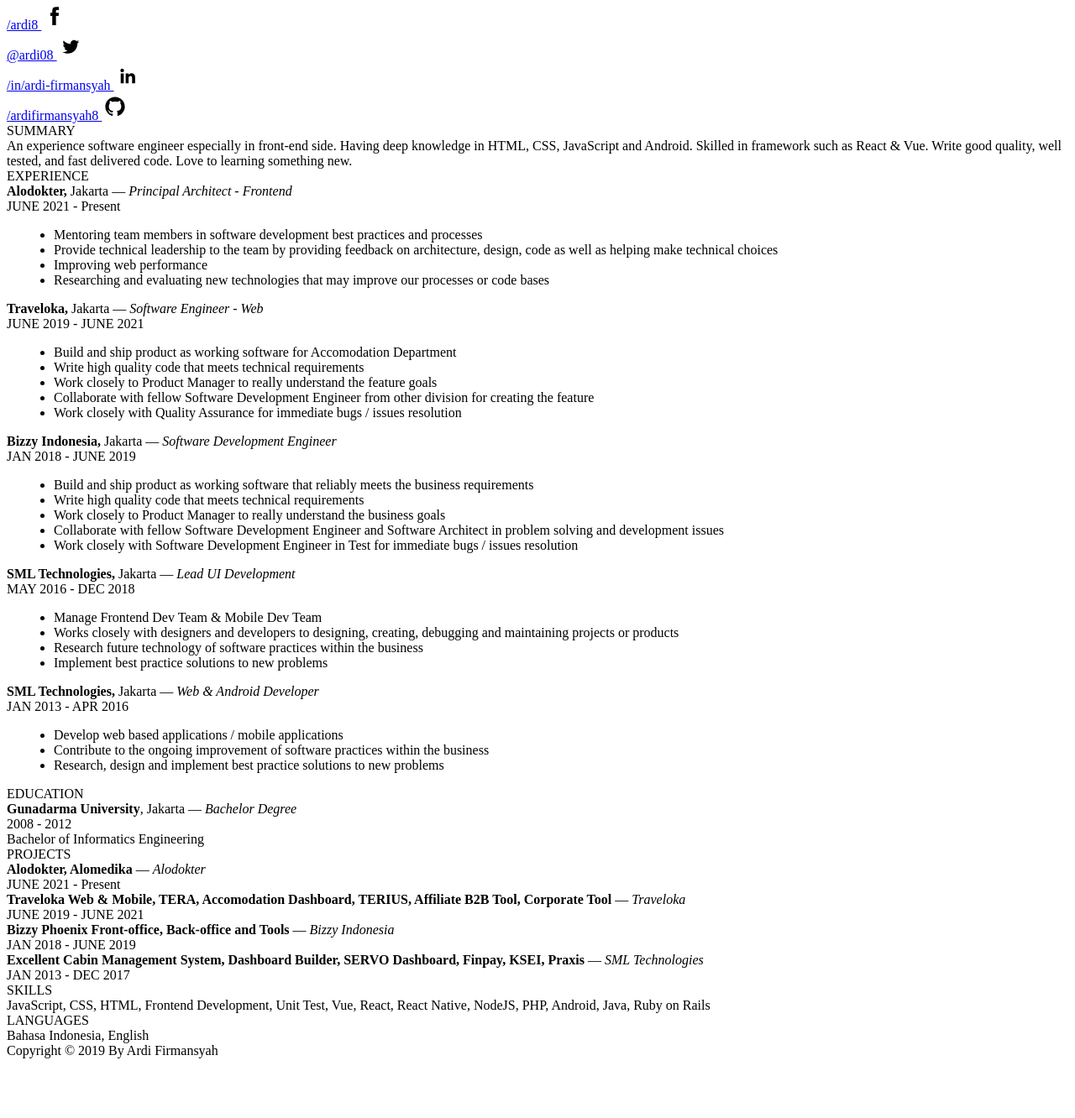
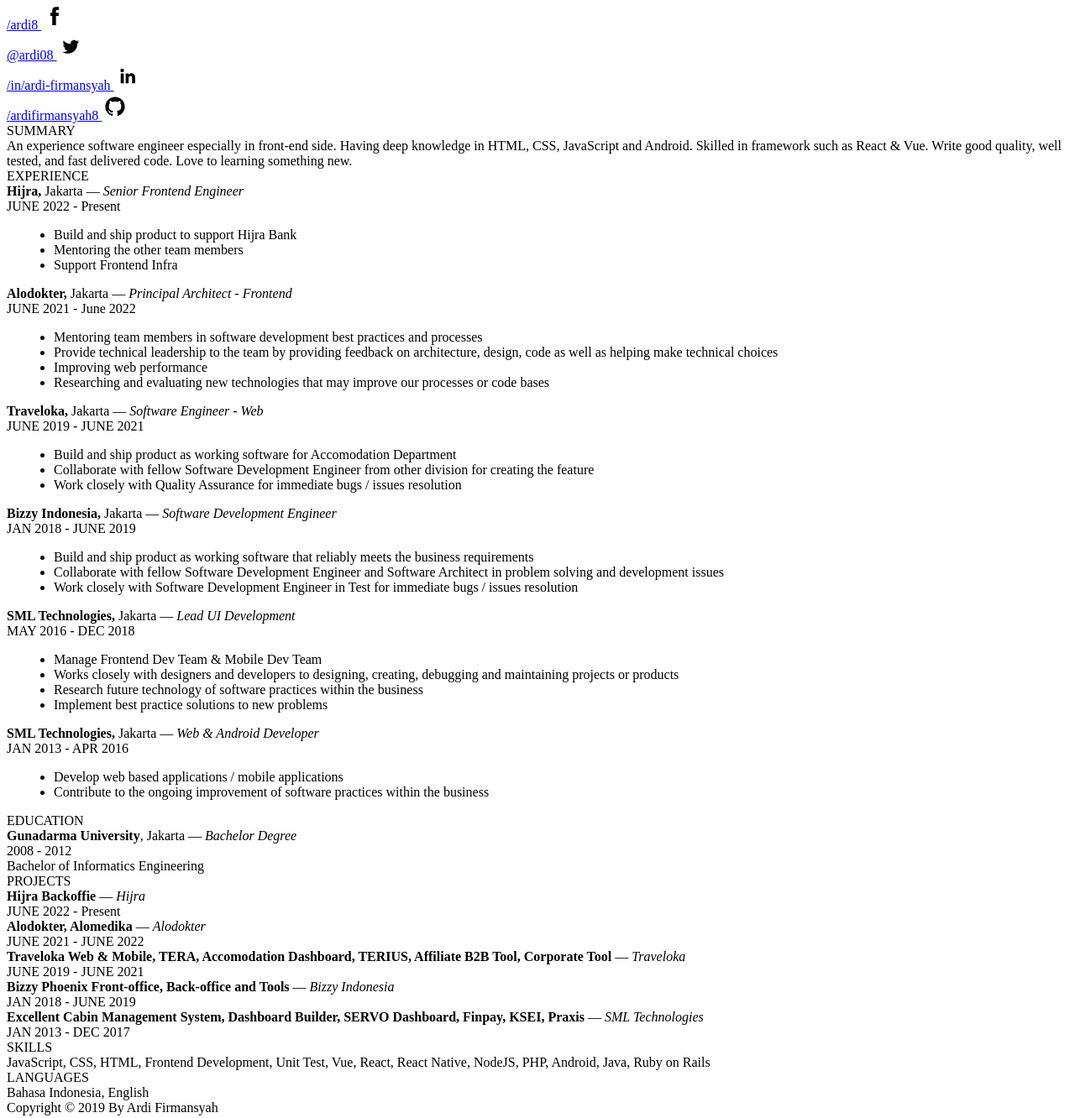
Before and after one commit to ardifirmansyah8/curriculum-vitae, a website: page src/index.ejs in a window 1280 px wide. Shown: the part 520-1852 px from the top of the page at 84% size. Before the commit the page ends 1789 px from the top, so only its background shows below. Drawn offline with nearby package versions, Linux system fonts and the light colour scheme; files that its build step writes are made by us from their sources.

Commit message:
chore: update cv

```diff
--- a/package.json
+++ b/package.json
@@ -36,11 +36,11 @@
     "gh-pages": "^2.0.1",
     "html-webpack-plugin": "^3.2.0",
     "mini-css-extract-plugin": "^0.5.0",
-    "node-sass": "^4.11.0",
+    "node-sass": "^6.0.0",
     "optimize-css-assets-webpack-plugin": "^5.0.1",
     "postcss-loader": "^3.0.0",
     "rimraf": "^2.6.3",
-    "sass-loader": "^7.1.0",
+    "sass-loader": "^10.0.5",
     "style-loader": "^0.23.1",
     "uglifyjs-webpack-plugin": "^2.1.2",
     "webpack": "^4.29.6",
--- a/src/index.ejs
+++ b/src/index.ejs
@@ -106,7 +106,7 @@
             <figure class="image image is-128x128">
               <img
                 class="is-rounded"
-                src="https://media-exp1.licdn.com/dms/image/C5603AQGAqG-LmOmg3g/profile-displayphoto-shrink_400_400/0/1626281760513?e=1638403200&v=beta&t=SXNLN5PIiFQSONOfbl-6lwrotgDOcx6r8YWtbEQZBz0"
+                src="https://media.licdn.com/dms/image/C5603AQGAqG-LmOmg3g/profile-displayphoto-shrink_100_100/0/1626281760513?e=1683158400&v=beta&t=Jt3pZNOIwiLNIq1Nj0ggShrmhTPShChWh1_7C8COXCo"
               />
             </figure>
           </div>
@@ -191,12 +191,34 @@
               </div>
               <div class="item">
                 <div class="is-size-5">
+                  <b>Hijra,</b>
+                  <span class="has-text-weight-semi-bold"
+                    >Jakarta — <i>Senior Frontend Engineer</i></span
+                  >
+                </div>
+                <div class="is-size-7">JUNE 2022 - Present</div>
+                <div>
+                  <ul style="list-style: disc; margin-left: 1em;">
+                    <li>
+                      Build and ship product to support Hijra Bank
+                    </li>
+                    <li>
+                      Mentoring the other team members
+                    </li>
+                    <li>
+                      Support Frontend Infra
+                    </li>
+                  </ul>
+                </div>
+              </div>
+              <div class="item">
+                <div class="is-size-5">
                   <b>Alodokter,</b>
                   <span class="has-text-weight-semi-bold"
                     >Jakarta — <i>Principal Architect - Frontend</i></span
                   >
                 </div>
-                <div class="is-size-7">JUNE 2021 - Present</div>
+                <div class="is-size-7">JUNE 2021 - June 2022</div>
                 <div>
                   <ul style="list-style: disc; margin-left: 1em;">
                     <li>
@@ -230,13 +252,6 @@
                       Accomodation Department
                     </li>
                     <li>
-                      Write high quality code that meets technical requirements
-                    </li>
-                    <li>
-                      Work closely to Product Manager to really understand the
-                      feature goals
-                    </li>
-                    <li>
                       Collaborate with fellow Software Development Engineer from
                       other division for creating the feature
                     </li>
@@ -260,13 +275,6 @@
                     <li>
                       Build and ship product as working software that reliably
                       meets the business requirements
-                    </li>
-                    <li>
-                      Write high quality code that meets technical requirements
-                    </li>
-                    <li>
-                      Work closely to Product Manager to really understand the
-                      business goals
                     </li>
                     <li>
                       Collaborate with fellow Software Development Engineer and
@@ -315,10 +323,6 @@
                     Contribute to the ongoing improvement of software practices
                     within the business
                   </li>
-                  <li>
-                    Research, design and implement best practice solutions to
-                    new problems
-                  </li>
                 </ul>
               </div>
             </div>
@@ -348,14 +352,21 @@
               >
                 PROJECTS
               </div>
-
+              <div class="item">
+                <div class="is-size-5">
+                  <b>Hijra Backoffie</b>
+                  —
+                  <i>Hijra</i>
+                </div>
+                <div class="is-size-7">JUNE 2022 - Present</div>
+              </div>
               <div class="item">
                 <div class="is-size-5">
                   <b>Alodokter, Alomedika</b>
                   —
                   <i>Alodokter</i>
                 </div>
-                <div class="is-size-7">JUNE 2021 - Present</div>
+                <div class="is-size-7">JUNE 2021 - JUNE 2022</div>
               </div>
               <div class="item">
                 <div class="is-size-5">
```
